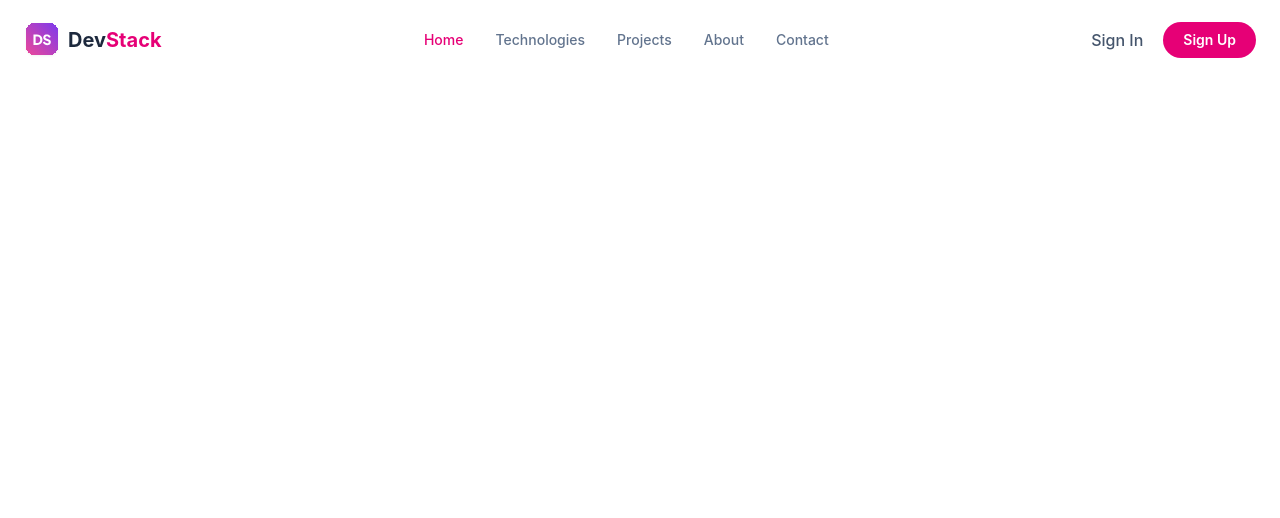
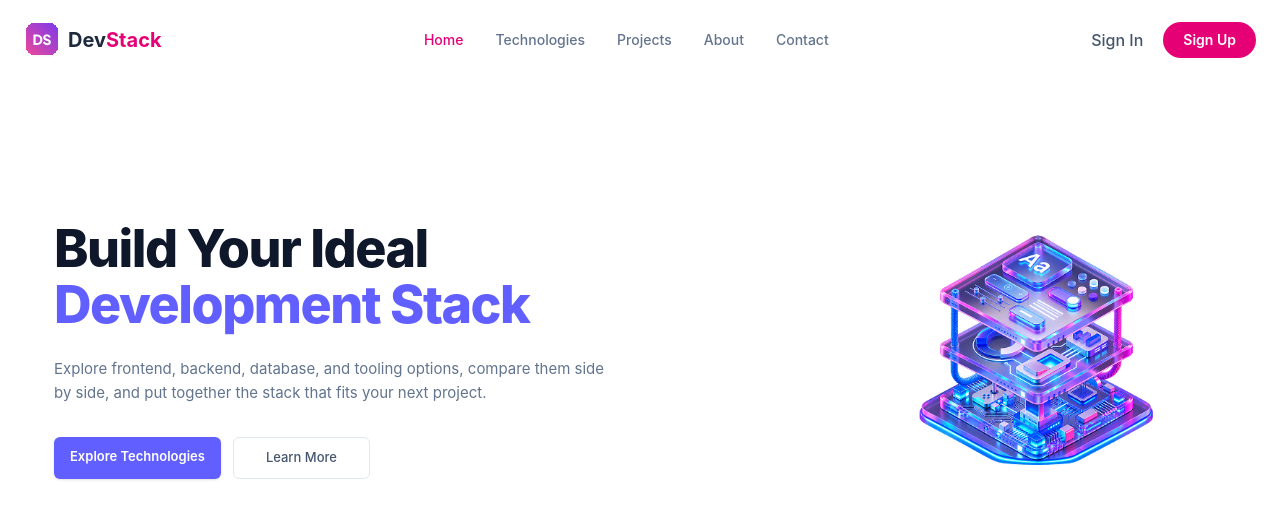
Before and after one commit to myshphew/DevStack, a React (Vite) app: page / in a window 1280 px wide. Shown: the top 518 px of the page. Built offline with nearby package versions, Linux system fonts and the light colour scheme.

Commit message:
Hero section added

```diff
--- a/src/App.tsx
+++ b/src/App.tsx
@@ -1,9 +1,11 @@
 import Nav from "./components/Nav"
+import Hero from "./components/Hero"
 
 const App = () => {
   return (
     <div>
       <Nav/>
+      <Hero/>
     </div>
   )
 }
--- /dev/null
+++ b/src/components/Hero.tsx
@@ -0,0 +1,44 @@
+import React from "react";
+
+const Hero = () => {
+  return (
+    <div className="mx-auto max-w-[1220px] px-6">
+      <div className="flex min-h-[470px] items-center justify-between gap-12 py-20">
+        <div>
+          <h1 className="text-[42px] font-extrabold leading-[1.08] tracking-[-1.5px] text-slate-900 md:text-[52px]">
+            Build Your Ideal
+          </h1>
+          <h1 className="text-[42px] font-extrabold leading-[1.08] tracking-[-1.5px] text-indigo-500 md:text-[52px]">Development Stack</h1>
+
+          <p className="mt-6 max-w-[560px] text-[15px] leading-6 text-slate-500">
+            Explore frontend, backend, database, and tooling options, compare
+            them side by side, and put together the stack that fits your next
+            project.
+          </p>
+
+          <div className="mt-8 flex flex-wrap gap-3">
+            <a
+              href="#technologies"
+              className="bg-indigo-500 gradient-button rounded-md px-4 py-2.5 text-[13px] font-semibold text-white shadow-sm transition"
+            >
+              Explore Technologies
+            </a>
+
+            <a
+              href="#about"
+              className="rounded-md border border-slate-200 bg-white px-8 py-2.5 text-[13px] font-medium text-slate-600 transition hover:bg-slate-50"
+            >
+              Learn More
+            </a>
+          </div>
+        </div>
+
+        <div className="hidden w-[380px] items-center justify-center lg:flex">
+          <img src="/public/Hero Isometric 3D Graphic Column.png"></img>
+        </div>
+      </div>
+    </div>
+  );
+};
+
+export default Hero;
```
Also changed, not shown: public/Hero Isometric 3D Graphic Column.png (added).
